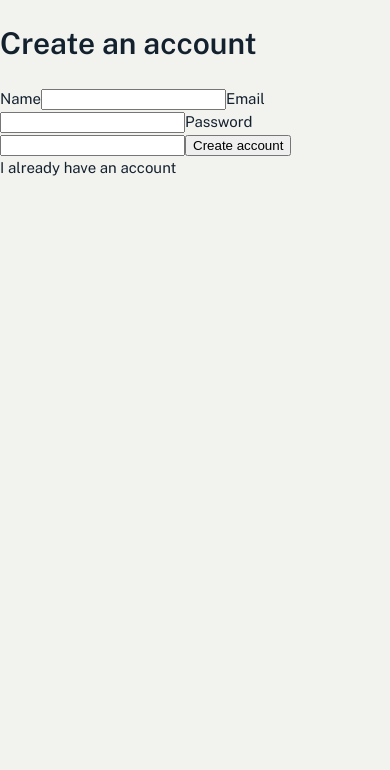
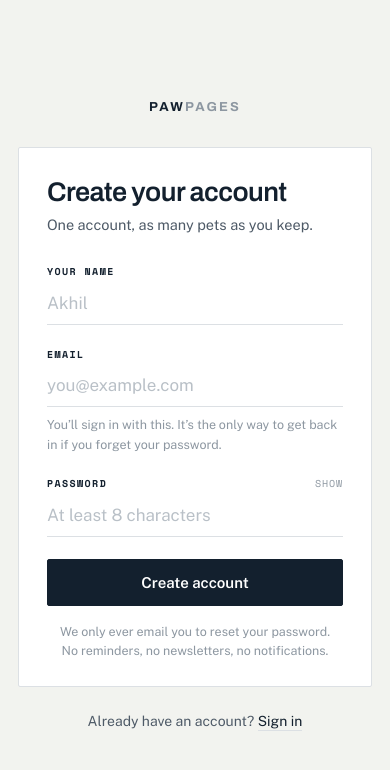
Before and after one commit to kazetakumi/paw-pages, a React (Vite) app in the folder web/: page /signup in a window 390 px wide. Shown: the top 770 px of the page. Built offline with nearby package versions, Linux system fonts and the light colour scheme; no server answers.

Commit message:
feat: draw the signup screen, desktop and mobile

```diff
--- a/web/src/api.ts
+++ b/web/src/api.ts
@@ -8,19 +8,51 @@ export class ApiError extends Error {
   }
 }
 
-async function request<T>(method: string, path: string, body?: unknown): Promise<T> {
+/** A 4xx the API pinned to one field, so the screen can show it beside that field. */
+export class FieldError extends Error {
+  constructor(
+    public readonly field: string,
+    message: string,
+  ) {
+    super(message);
+  }
+}
+
+let sessionLost: (() => void) | null = null;
+
+/** Called when an authenticated call comes back 401, from anywhere in the app. */
+export function onSessionLost(handler: (() => void) | null) {
+  sessionLost = handler;
+}
+
+async function call(method: string, path: string, body?: unknown): Promise<Response> {
   const res = await fetch(BASE + path, {
     method,
     credentials: "include",
     headers: body === undefined ? undefined : { "Content-Type": "application/json" },
     body: body === undefined ? undefined : JSON.stringify(body),
   });
-  if (res.status === 401) throw new Unauthorized();
+  // A 401 from /auth/* is a rejected credential, not a session that ran out.
+  if (res.status === 401 && !path.startsWith("/auth/")) {
+    sessionLost?.();
+    throw new Unauthorized();
+  }
   if (!res.ok) {
-    const payload = await res.json().catch(() => null);
-    throw new ApiError(payload?.detail ?? "Something went wrong.");
+    const detail = (await res.json().catch(() => null))?.detail;
+    if (detail && typeof detail === "object" && "field" in detail) {
+      throw new FieldError(detail.field, detail.message);
+    }
+    throw new ApiError(typeof detail === "string" ? detail : "Something went wrong.");
   }
-  return (await res.json()) as T;
+  return res;
+}
+
+async function request<T>(method: string, path: string, body?: unknown): Promise<T> {
+  return (await (await call(method, path, body)).json()) as T;
+}
+
+async function send(method: string, path: string, body?: unknown): Promise<void> {
+  await call(method, path, body);
 }
 
 export type Handler = { id: string; name: string };
@@ -32,3 +64,11 @@ export const signUp = (name: string, email: string, password: string) =>
 
 export const signIn = (email: string, password: string) =>
   request<Handler>("POST", "/auth/signin", { email, password });
+
+export const signOut = () => send("POST", "/auth/signout");
+
+export const requestPasswordReset = (email: string) =>
+  send("POST", "/auth/password-reset", { email });
+
+export const confirmPasswordReset = (accessToken: string, password: string) =>
+  send("POST", "/auth/password-reset/confirm", { access_token: accessToken, password });
--- /dev/null
+++ b/web/src/auth/AuthScreen.tsx
@@ -0,0 +1,38 @@
+import type { ReactNode } from "react";
+import { Link } from "react-router-dom";
+import { useIsDesktop } from "../shell/useIsDesktop";
+import "./auth.css";
+
+// Both drawn layouts hang the same sheet on the same paper; the frame around it
+// is what differs — centred in a wide field above the breakpoint, one
+// full-height column below it.
+function AuthDesktop({ children }: { children: ReactNode }) {
+  return (
+    <div className="auth" data-layout="desktop">
+      <div className="device">
+        <Link className="mark" to="/">
+          Paw<span className="p2">Pages</span>
+        </Link>
+        {children}
+      </div>
+    </div>
+  );
+}
+
+function AuthMobile({ children }: { children: ReactNode }) {
+  return (
+    <div className="auth" data-layout="mobile">
+      <div className="device">
+        <Link className="mark" to="/">
+          Paw<span className="p2">Pages</span>
+        </Link>
+        {children}
+      </div>
+    </div>
+  );
+}
+
+export function AuthScreen({ children }: { children: ReactNode }) {
+  const Layout = useIsDesktop() ? AuthDesktop : AuthMobile;
+  return <Layout>{children}</Layout>;
+}
--- /dev/null
+++ b/web/src/auth/PasswordField.tsx
@@ -0,0 +1,43 @@
+import { useState, type ReactNode } from "react";
+
+/** A password field a handler can read back, so a typo they cannot see cannot lock them out. */
+export function PasswordField({
+  id,
+  label,
+  placeholder,
+  autoComplete,
+  minLength,
+  aux,
+}: {
+  id: string;
+  label: string;
+  placeholder: string;
+  autoComplete: string;
+  minLength?: number;
+  aux?: ReactNode;
+}) {
+  const [shown, setShown] = useState(false);
+
+  return (
+    <div className="f">
+      <div className="lab">
+        <label htmlFor={id}>{label}</label>
+        <button type="button" className="aux" onClick={() => setShown(!shown)}>
+          {shown ? "Hide" : "Show"}
+        </button>
+        {aux}
+      </div>
+      <div className="field">
+        <input
+          id={id}
+          name={id}
+          type={shown ? "text" : "password"}
+          placeholder={placeholder}
+          autoComplete={autoComplete}
+          minLength={minLength}
+          required
+        />
+      </div>
+    </div>
+  );
+}
--- /dev/null
+++ b/web/src/auth/auth.css
@@ -0,0 +1,183 @@
+/* The four account screens, from design/signup-*.html and design/signin-*.html. */
+
+.auth {
+  min-height: 100vh;
+  background: var(--paper);
+}
+.auth .device {
+  width: 100%;
+  max-width: 412px;
+  margin: 0 auto;
+}
+
+/* desktop: the sheet sits in the middle of a wide field of paper */
+.auth[data-layout="desktop"] {
+  display: flex;
+  align-items: center;
+  justify-content: center;
+  padding: 48px 22px;
+}
+
+/* mobile: one full-height column, the sheet centred down it */
+.auth[data-layout="mobile"] .device {
+  min-height: 100vh;
+  display: flex;
+  flex-direction: column;
+  justify-content: center;
+  padding: 28px 18px;
+}
+
+.auth .mark {
+  display: block;
+  text-align: center;
+  font-family: var(--display);
+  font-weight: 700;
+  font-size: 13px;
+  letter-spacing: 0.16em;
+  text-transform: uppercase;
+  margin-bottom: 30px;
+}
+.auth .mark .p2 {
+  color: var(--faint);
+}
+
+.sheet {
+  background: var(--card);
+  border: 1px solid var(--rule);
+  border-radius: 2px;
+  padding: 30px 28px 26px;
+}
+.sheet h1 {
+  font-family: var(--display);
+  font-size: 27px;
+  font-weight: 600;
+  letter-spacing: -0.02em;
+  margin: 0 0 6px;
+  line-height: 1.1;
+}
+.lede {
+  font-size: 14.5px;
+  color: var(--ink-2);
+  margin: 0 0 28px;
+}
+
+.f {
+  margin-bottom: 22px;
+}
+.lab {
+  font-family: var(--data);
+  font-size: 10px;
+  font-weight: 700;
+  letter-spacing: 0.14em;
+  text-transform: uppercase;
+  color: var(--ink);
+  display: flex;
+  align-items: baseline;
+  gap: 10px;
+  margin-bottom: 4px;
+}
+.lab label {
+  margin-right: auto;
+}
+.lab .aux {
+  font-family: var(--data);
+  font-size: 10px;
+  font-weight: 400;
+  letter-spacing: 0.09em;
+  text-transform: uppercase;
+  color: var(--faint);
+  background: none;
+  border: 0;
+  padding: 0;
+  cursor: pointer;
+}
+.lab .aux:hover {
+  color: var(--ink);
+}
+.field {
+  border-bottom: 1px solid var(--rule);
+  padding-bottom: 2px;
+  transition: border-color 0.15s;
+}
+.field:focus-within {
+  border-bottom-color: var(--ink);
+  box-shadow: 0 1px 0 0 var(--ink);
+}
+.field input {
+  width: 100%;
+  border: 0;
+  background: transparent;
+  padding: 9px 0;
+  font-family: var(--body);
+  font-size: 17px;
+  color: var(--ink);
+}
+.field input:focus {
+  outline: none;
+}
+.field input::placeholder {
+  color: #b9c0c7;
+}
+.field input[aria-invalid="true"] {
+  border-bottom: 1px solid var(--stamp);
+  margin-bottom: -1px;
+}
+.hint {
+  font-size: 12.5px;
+  color: var(--faint);
+  margin-top: 8px;
+}
+.problem {
+  font-size: 12.5px;
+  color: var(--stamp);
+  margin-top: 8px;
+}
+
+.btn {
+  display: flex;
+  align-items: center;
+  justify-content: center;
+  width: 100%;
+  font-family: var(--body);
+  font-size: 15px;
+  font-weight: 600;
+  background: var(--ink);
+  color: #fff;
+  border: 1px solid var(--ink);
+  padding: 14px 18px;
+  border-radius: 2px;
+  cursor: pointer;
+  margin-top: 6px;
+}
+.btn:hover {
+  background: #000;
+}
+.btn:disabled {
+  opacity: 0.55;
+  cursor: default;
+}
+
+.note {
+  font-size: 12.5px;
+  color: var(--faint);
+  margin: 16px 0 0;
+  line-height: 1.55;
+  text-align: center;
+}
+.note.bad {
+  color: var(--stamp);
+}
+.alt {
+  text-align: center;
+  margin-top: 24px;
+  font-size: 14px;
+  color: var(--ink-2);
+}
+.alt a {
+  border-bottom: 1px solid var(--rule);
+  padding-bottom: 1px;
+  color: var(--ink);
+}
+.alt a:hover {
+  border-color: var(--ink);
+}
--- a/web/src/routes/signup.tsx
+++ b/web/src/routes/signup.tsx
@@ -1,15 +1,19 @@
 import { useState } from "react";
 import { Link, useNavigate } from "react-router-dom";
-import { signUp } from "../api";
+import { FieldError, signUp } from "../api";
+import { AuthScreen } from "../auth/AuthScreen";
+import { PasswordField } from "../auth/PasswordField";
 
-// Bare and unstyled on purpose: ticket 02 replaces this with the drawn screen.
 export default function SignUp() {
   const navigate = useNavigate();
-  const [error, setError] = useState<string | null>(null);
+  const [emailProblem, setEmailProblem] = useState<string | null>(null);
+  const [problem, setProblem] = useState<string | null>(null);
 
   async function submit(event: React.FormEvent<HTMLFormElement>) {
     event.preventDefault();
     const form = new FormData(event.currentTarget);
+    setEmailProblem(null);
+    setProblem(null);
     try {
       await signUp(
         String(form.get("name")),
@@ -18,24 +22,85 @@ export default function SignUp() {
       );
       navigate("/home");
     } catch (failure) {
-      setError(failure instanceof Error ? failure.message : "Something went wrong.");
+      if (failure instanceof FieldError && failure.field === "email") {
+        setEmailProblem(failure.message);
+      } else {
+        setProblem(failure instanceof Error ? failure.message : "Something went wrong.");
+      }
     }
   }
 
   return (
-    <main>
-      <h1>Create an account</h1>
-      <form onSubmit={submit}>
-        <label htmlFor="name">Name</label>
-        <input id="name" name="name" required />
-        <label htmlFor="email">Email</label>
-        <input id="email" name="email" type="email" required />
-        <label htmlFor="password">Password</label>
-        <input id="password" name="password" type="password" required />
-        <button type="submit">Create account</button>
-      </form>
-      {error && <p role="alert">{error}</p>}
-      <Link to="/signin">I already have an account</Link>
-    </main>
+    <AuthScreen>
+      <div className="sheet">
+        <h1>Create your account</h1>
+        <p className="lede">One account, as many pets as you keep.</p>
+
+        <form onSubmit={submit}>
+          <div className="f">
+            <div className="lab">
+              <label htmlFor="name">Your name</label>
+            </div>
+            <div className="field">
+              <input id="name" name="name" type="text" placeholder="Akhil" autoComplete="name" required />
+            </div>
+          </div>
+
+          <div className="f">
+            <div className="lab">
+              <label htmlFor="email">Email</label>
+            </div>
+            <div className="field">
+              <input
+                id="email"
+                name="email"
+                type="email"
+                placeholder="you@example.com"
+                autoComplete="email"
+                required
+                aria-invalid={emailProblem ? true : undefined}
+                aria-describedby={emailProblem ? "email-hint email-problem" : "email-hint"}
+              />
+            </div>
+            <p className="hint" id="email-hint">
+              You&rsquo;ll sign in with this. It&rsquo;s the only way to get back in if you forget
+              your password.
+            </p>
+            {emailProblem && (
+              <p className="problem" id="email-problem">
+                {emailProblem}
+              </p>
+            )}
+          </div>
+
+          <PasswordField
+            id="password"
+            label="Password"
+            placeholder="At least 8 characters"
+            autoComplete="new-password"
+            minLength={8}
+          />
+
+          <button className="btn" type="submit">
+            Create account
+          </button>
+        </form>
+
+        <p className="note">
+          We only ever email you to reset your password.
+          <br />
+          No reminders, no newsletters, no notifications.
+        </p>
+        {problem && (
+          <p className="note bad" role="alert">
+            {problem}
+          </p>
+        )}
+      </div>
+
+      <p className="alt">
+        Already have an account? <Link to="/signin">Sign in</Link>
+      </p>
+    </AuthScreen>
   );
 }
```
Also changed, not shown: 1 other file (tests, documents, lock files or other folders).
